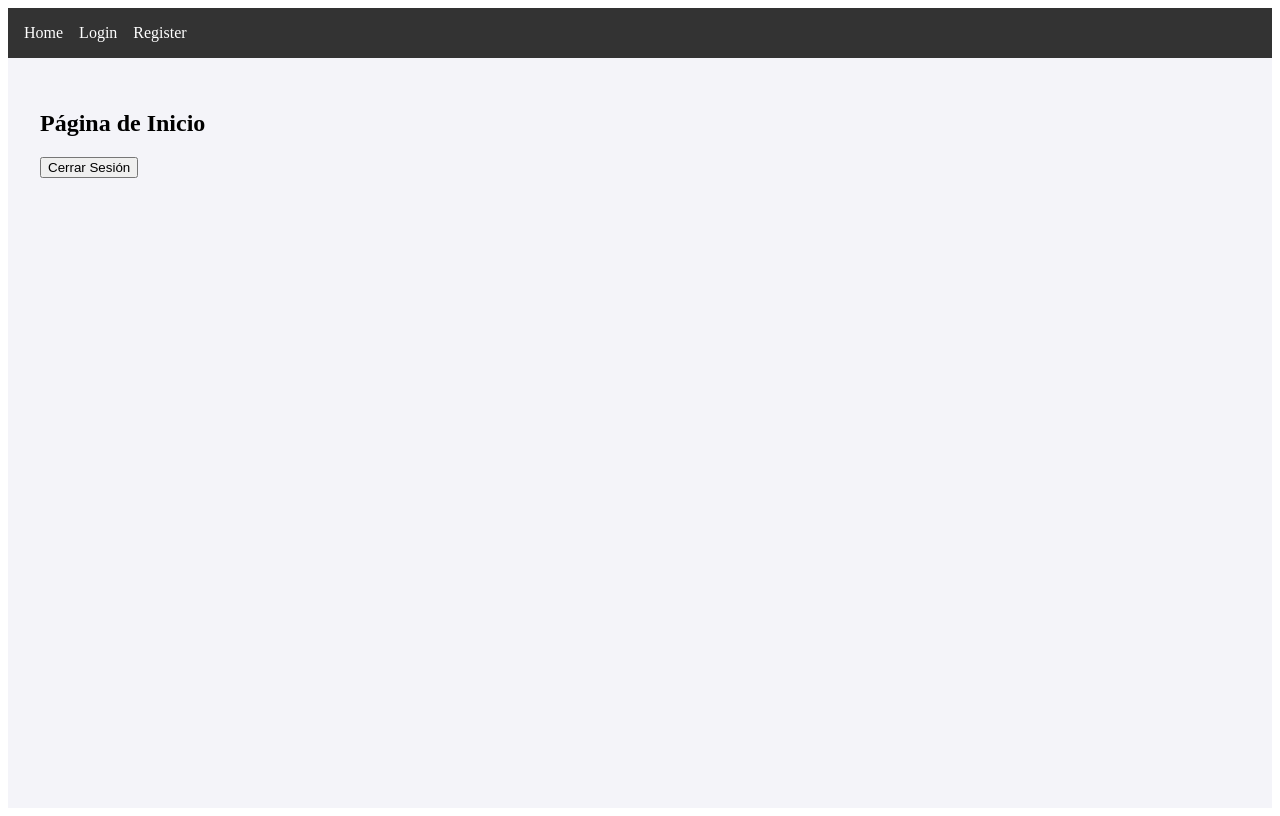
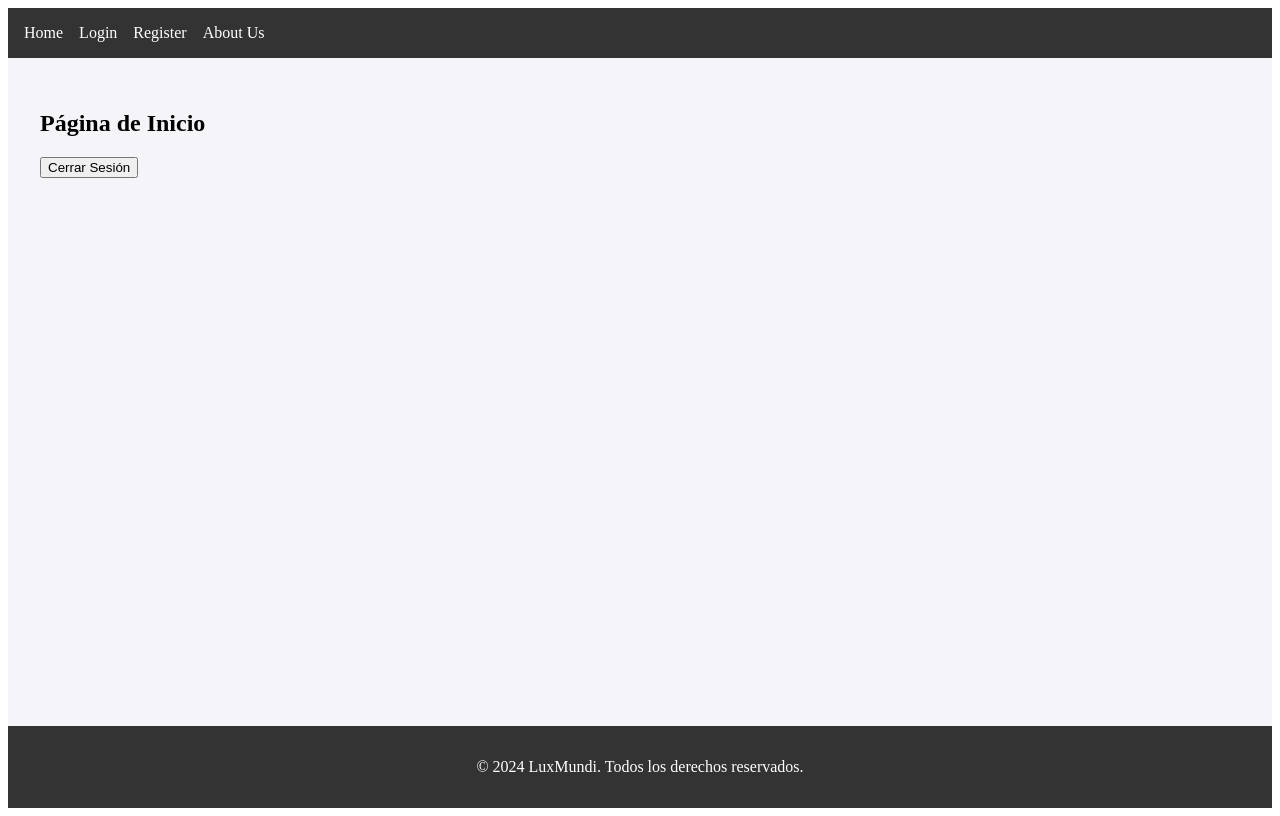
Before and after one commit to merkandez/luxmundi, a React (Vite) app in the folder client/: page / in a window 1280 px wide. Built offline with nearby package versions, Linux system fonts and the light colour scheme.

Commit message:
feat: modified Layout to use header, navbar and footer components in all routes

```diff
--- a/client/src/components/design/Footer.jsx
+++ b/client/src/components/design/Footer.jsx
@@ -4,7 +4,7 @@ import styled from 'styled-components';
 const Footer = () => {
   return (
     <FooterContainer>
-      <p>© 2024 My Website. Todos los derechos reservados.</p>
+      <p>© 2024 LuxMundi. Todos los derechos reservados.</p>
     </FooterContainer>
   );
 };
--- a/client/src/layout/Layout.jsx
+++ b/client/src/layout/Layout.jsx
@@ -1,81 +1,30 @@
-import React, { useContext } from 'react';
-import { Link, Outlet, useNavigate } from 'react-router-dom';
+import React from 'react';
+import { Outlet } from 'react-router-dom';
+import Header from '../components/design/Header'; // Componente personalizado de Header
+import Footer from '../components/design/Footer'; // Componente personalizado de Footer
+import useAuth from '../hooks/useAuth';
 import styled from 'styled-components';
-import { AuthContext } from '../context/AuthContext';
 
 const Layout = () => {
-  const { isAuthenticated, role, logout } = useContext(AuthContext);
-  const navigate = useNavigate();
-
-  const handleLogout = () => {
-    logout();
-    navigate('/login');
-  };
+  const { isAuthenticated, role, logout } = useAuth();
 
   return (
     <MainContainer>
-      <Header>
-        <Nav>
-          <StyledLink to='/'>Home</StyledLink>
-          {isAuthenticated ? (
-            <>
-              <StyledLink to='/profile'>Profile</StyledLink>
-              {role === 'admin' && (
-                <StyledLink to='/admin'>Admin Area</StyledLink>
-              )}
-              <LogoutButton onClick={handleLogout}>Logout</LogoutButton>
-            </>
-          ) : (
-            <>
-              <StyledLink to='/login'>Login</StyledLink>
-              <StyledLink to='/register'>Register</StyledLink>
-            </>
-          )}
-        </Nav>
-      </Header>
+      <Header isAuthenticated={isAuthenticated} role={role} logout={logout} />
       <Content>
         <Outlet />
       </Content>
+      <Footer />
     </MainContainer>
   );
 };
 
 export default Layout;
 
-// Estilos con styled-components
 const MainContainer = styled.div`
   display: flex;
   flex-direction: column;
   min-height: 100vh;
-`;
-
-const Header = styled.header`
-  background-color: #333;
-  padding: 1rem;
-  color: white;
-`;
-
-const Nav = styled.nav`
-  display: flex;
-  gap: 1rem;
-`;
-
-const StyledLink = styled(Link)`
-  color: white;
-  text-decoration: none;
-  &:hover {
-    text-decoration: underline;
-  }
-`;
-
-const LogoutButton = styled.button`
-  background: transparent;
-  color: white;
-  border: none;
-  cursor: pointer;
-  &:hover {
-    text-decoration: underline;
-  }
 `;
 
 const Content = styled.main`
--- a/client/src/router/AppRouter.jsx
+++ b/client/src/router/AppRouter.jsx
@@ -6,6 +6,7 @@ import LoginPage from '../pages/LoginPage';
 import RegisterPage from '../pages/RegisterPage';
 import AdminPage from '../pages/AdminPage';
 import NoAccessPage from '../pages/NoAccessPage';
+import AboutPage from '../pages/AboutPage';
 import ProtectedRoute from './ProtectedRoute';
 
 export const router = createBrowserRouter([
@@ -16,6 +17,9 @@ export const router = createBrowserRouter([
       { index: true, element: <HomePage /> },
       { path: 'login', element: <LoginPage /> },
       { path: 'register', element: <RegisterPage /> },
+      { path: 'aboutus', element: <AboutPage /> },
+
+      // Rutas protegidas
       {
         path: 'admin',
         element: (
```
